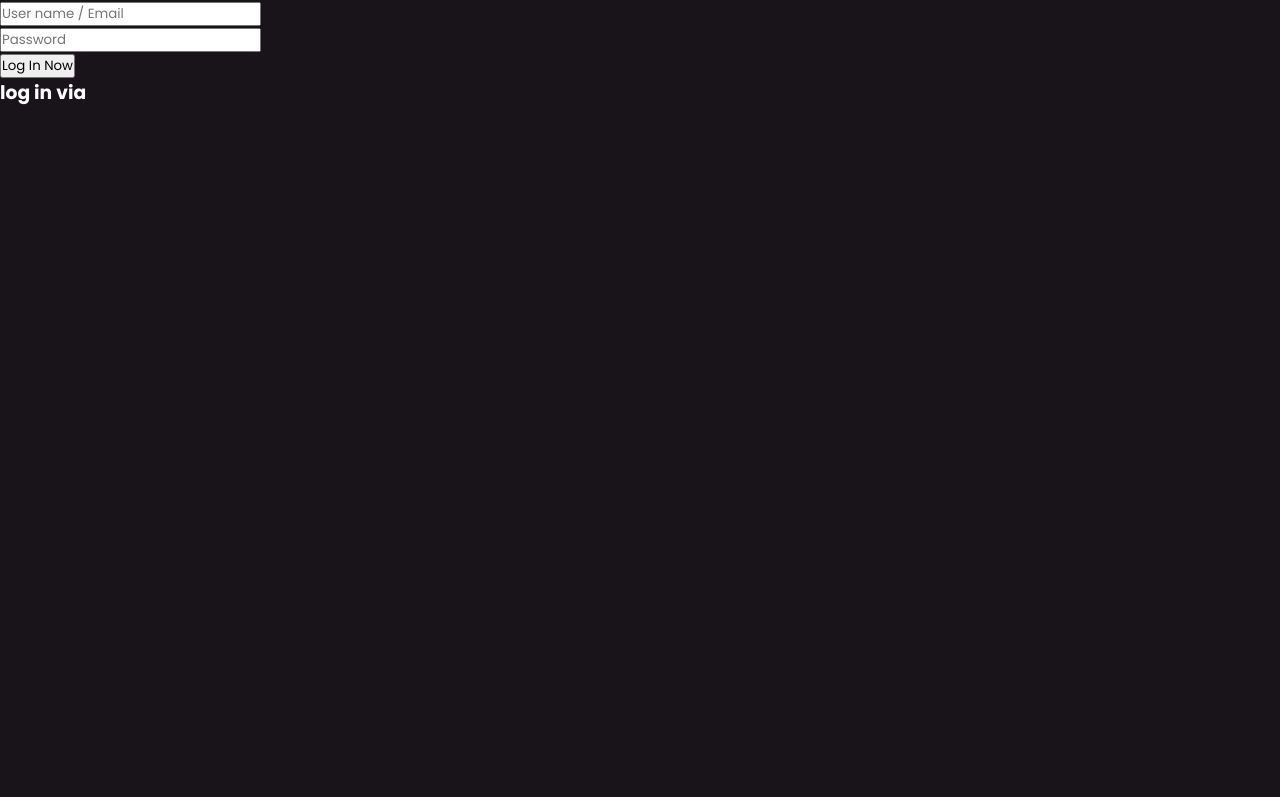
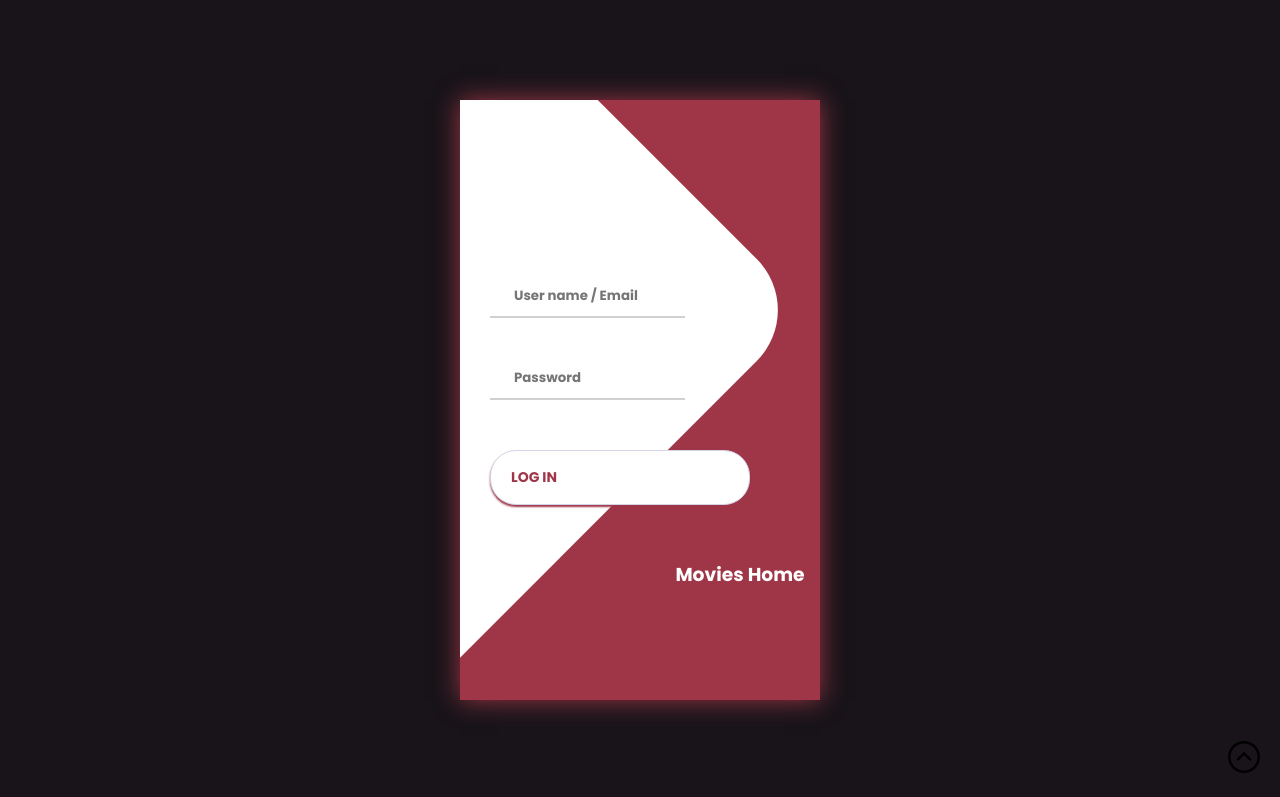
Before and after one commit to anakarina70/ProyectoFinalCursoPHP, a plain HTML site: page login.html in a window 1280 px wide. Shown: the top 797 px of the page. Drawn offline with Linux system fonts and the light colour scheme; files that its build step writes are made by us from their sources.

Commit message:
Css Changes

```diff
--- a/css/style.css
+++ b/css/style.css
@@ -284,3 +284,171 @@ body{
         font-size: 1rem;
     }
 }
+
+
+/* Login */
+.container {
+    display: flex;
+    align-items: center;
+    justify-content: center;
+    min-height: 100vh;
+  }
+
+  .screen {
+    background: linear-gradient(90deg, #9f3647, #9f3647);
+    position: relative;
+    height: 600px;
+    width: 360px;
+    box-shadow: 0px 0px 24px #9f3647;
+  }
+
+  .screen__content {
+    z-index: 1;
+    position: relative;
+    height: 100%;
+  }
+
+  .screen__background {
+    position: absolute;
+    top: 0;
+    left: 0;
+    right: 0;
+    bottom: 0;
+    z-index: 0;
+    -webkit-clip-path: inset(0 0 0 0);
+    clip-path: inset(0 0 0 0);
+  }
+
+  .screen__background__shape {
+    transform: rotate(45deg);
+    position: absolute;
+  }
+
+  .screen__background__shape1 {
+    height: 520px;
+    width: 520px;
+    background: #FFF;
+    top: -50px;
+    right: 120px;
+    border-radius: 0 72px 0 0;
+  }
+
+  .screen__background__shape2 {
+    height: 220px;
+    width: 220px;
+    background: #9f3647;
+    top: -172px;
+    right: 0;
+    border-radius: 32px;
+  }
+
+  .screen__background__shape3 {
+    height: 540px;
+    width: 190px;
+    background: linear-gradient(270deg, #9f3647, #9f3647);
+    top: -24px;
+    right: 0;
+    border-radius: 32px;
+  }
+
+  .screen__background__shape4 {
+    height: 400px;
+    width: 200px;
+    background: #9f3647;
+    top: 420px;
+    right: 50px;
+    border-radius: 60px;
+  }
+
+  .login {
+    width: 320px;
+    padding: 30px;
+    padding-top: 156px;
+  }
+
+  .login__field {
+    padding: 20px 0px;
+    position: relative;
+  }
+
+  .login__icon {
+    position: absolute;
+    top: 30px;
+    color: #9f3647;
+  }
+
+  .login__input {
+    border: none;
+    border-bottom: 2px solid #D1D1D4;
+    background: none;
+    padding: 10px;
+    padding-left: 24px;
+    font-weight: 700;
+    width: 75%;
+    transition: .2s;
+  }
+
+  .login__input:active,
+  .login__input:focus,
+  .login__input:hover {
+    outline: none;
+    border-bottom-color: #9f3647;
+  }
+
+  .login__submit {
+    background: #fff;
+    font-size: 14px;
+    margin-top: 30px;
+    padding: 16px 20px;
+    border-radius: 26px;
+    border: 1px solid #D4D3E8;
+    text-transform: uppercase;
+    font-weight: 700;
+    display: flex;
+    align-items: center;
+    width: 100%;
+    color: #9f3647;
+    box-shadow: 0px 2px 2px #9f3647;
+    cursor: pointer;
+    transition: .2s;
+  }
+
+  .login__submit:active,
+  .login__submit:focus,
+  .login__submit:hover {
+    border-color: #9f3647;
+    outline: none;
+  }
+
+  .button__icon {
+    font-size: 24px;
+    margin-left: auto;
+    color: #9f3647;
+  }
+
+  .social-login {
+    position: absolute;
+    height: 140px;
+    width: 160px;
+    text-align: center;
+    bottom: 0px;
+    right: 0px;
+    color: #fff;
+  }
+
+  .social-icons {
+    display: flex;
+    align-items: center;
+    justify-content: center;
+  }
+
+  .social-login__icon {
+    padding: 20px 10px;
+    color: #fff;
+    text-decoration: none;
+    text-shadow: 0px 0px 8px #9f3647;
+  }
+
+  .social-login__icon:hover {
+    transform: scale(1.5);
+  }
--- a/login.html
+++ b/login.html
@@ -4,8 +4,8 @@
     <meta charset="UTF-8">
     <meta http-equiv="X-UA-Compatible" content="IE=edge">
     <meta name="viewport" content="width=device-width, initial-scale=1.0">
-    <link rel="stylesheet" type="text/css" href="style.css">
-    <title>Document</title>
+    <link rel="stylesheet" href="css/style.css">
+    <title>MOVIES</title>
 </head>
 <body>
     <div class="container">
@@ -21,12 +21,12 @@
           <input type="password" class="login__input" placeholder="Password">
         </div>
         <button class="button login__submit">
-          <span class="button__text">Log In Now</span>
+          <span class="button__text">Log In</span>
           <i class="button__icon fas fa-chevron-right"></i>
         </button>
       </form>
       <div class="social-login">
-        <h3>log in via</h3>
+        <h3>Movies Home</h3>
         <div class="social-icons">
           <a href="#" class="social-login__icon fab fa-instagram"></a>
           <a href="#" class="social-login__icon fab fa-facebook"></a>
@@ -42,5 +42,20 @@
     </div>
   </div>
 </div>
+
+<footer class="footer">
+    <nav class="nav">
+        <ul class="listaNav">
+            <li class="listaItem"><a class="linkNav" href="#">Términos y condiciones</a></li>
+            <li class="listaItem"><a class="linkNav" href="#"><img src="./assets/img/facebook.svg"></a></li>
+            <li class="listaItem"><a class="linkNav" href="#"><img src="./assets/img/instagram.svg"></a></li>
+            <li class="listaItem"><a class="linkNav" href="#"><img src="./assets/img/youtube.svg"></a></li>
+            <li class="listaItem">Todos los derechos reservados</li>
+        </ul>
+    </nav>
+    <a href="#main" class="flechaArriba">
+        <img src="./assets/img/flecha-hacia-arriba.png" alt="ir arriba flecha">
+    </a>
+</footer>
 </body>
 </html>
```
Also changed, not shown: index.html (+1 -1 lines).
